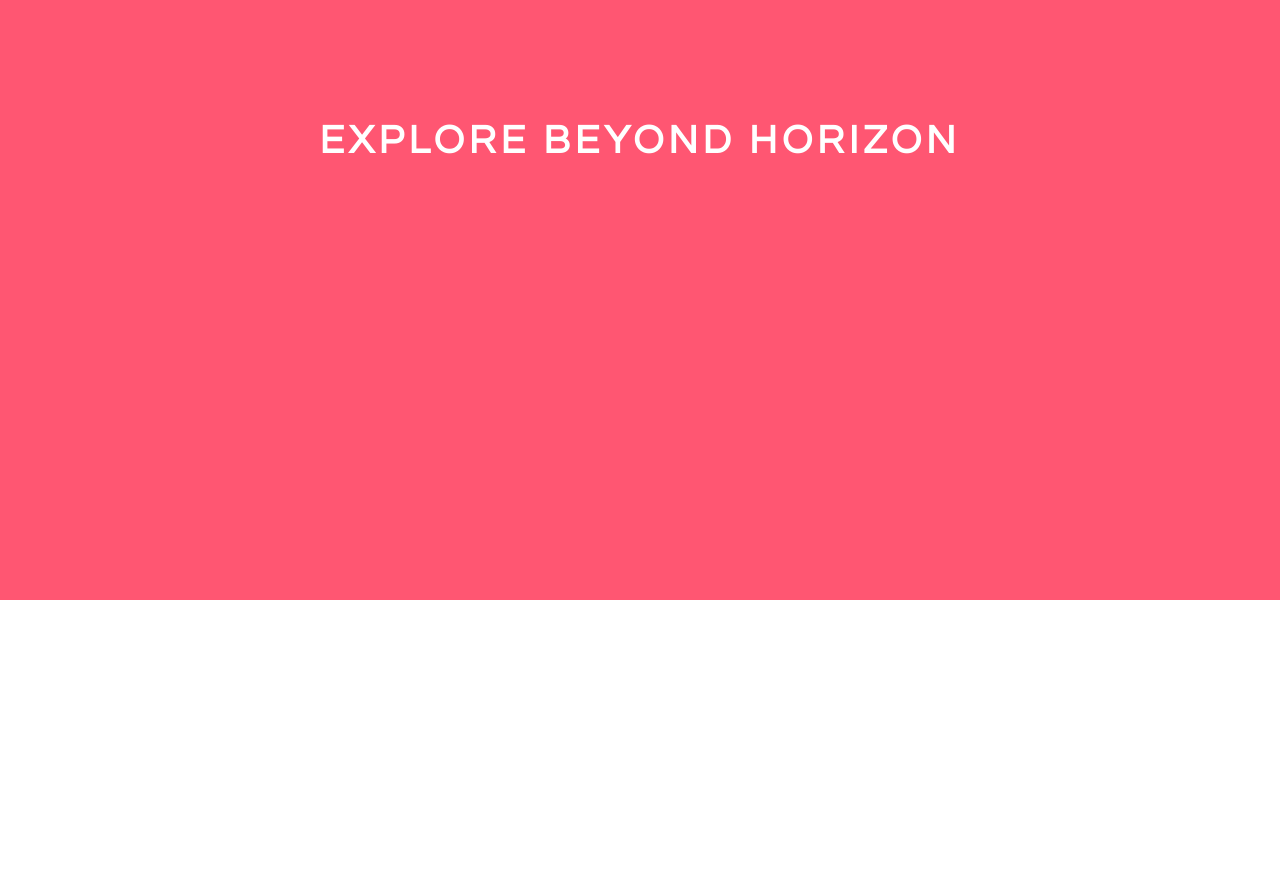
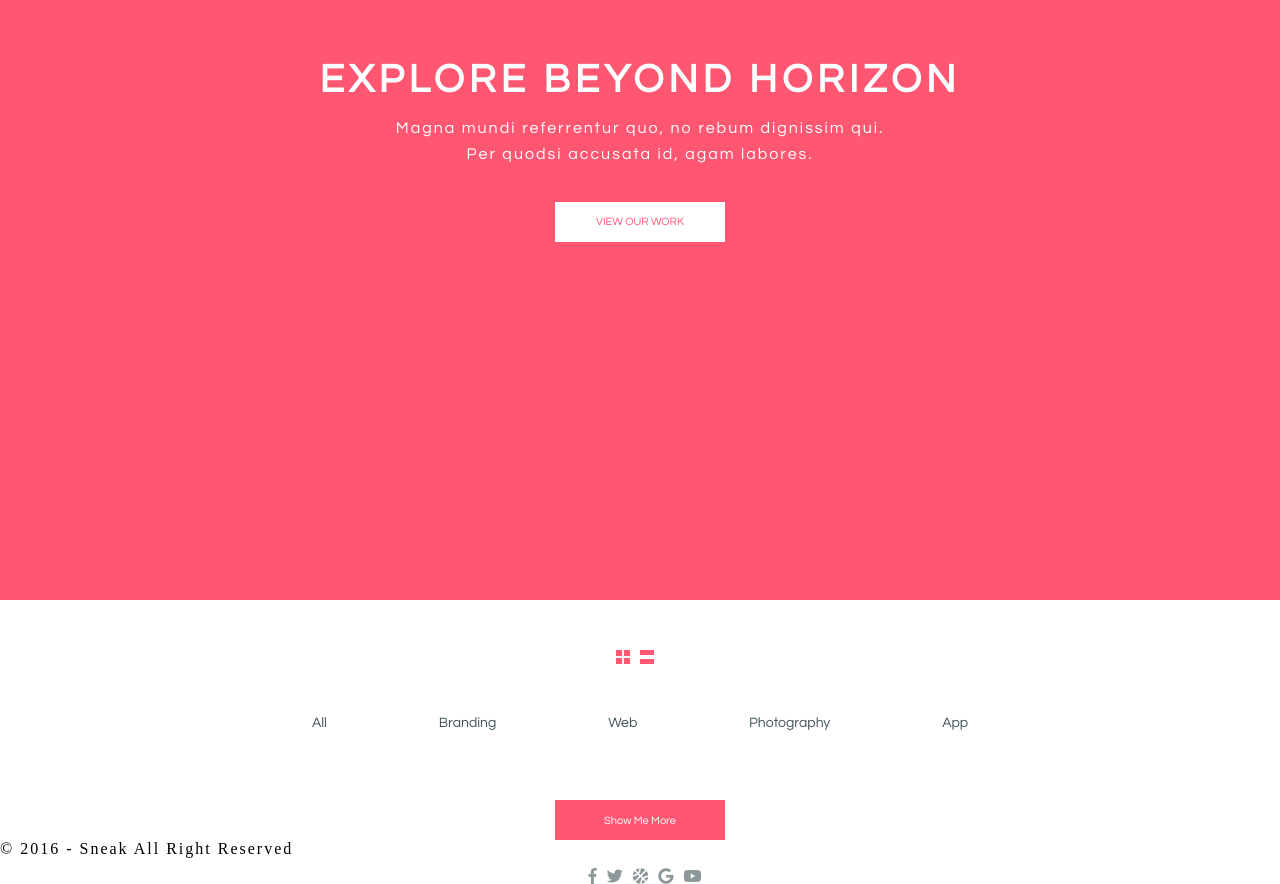
Before and after one commit to paulalenisb/Portafolio-example, a website: page src/index.html in a window 1280 px wide. Shown: the part 380-1264 px from the top of the page. Before the commit the page ends 1020 px from the top, so only its background shows below. Drawn offline with Linux system fonts and the light colour scheme; no server answers.

```diff
--- a/src/index.html
+++ b/src/index.html
@@ -7,7 +7,8 @@
     <meta name="viewport" content="width=device-width, initial-scale=1.0">
     <link rel="stylesheet" href="style.css">
     <link rel="stylesheet" href="https://use.fontawesome.com/releases/v5.5.0/css/all.css">
-    <title>Portafolio</title>
+    <link rel="icon" href="../src/assets/img/favicon.ico" type="image/x-icon">
+    <title>Sneak</title>
 </head>
 
 <body>
@@ -30,18 +31,49 @@
         </nav>
     </header>
 
-    <main class="main">
-        <h1>EXPLORE BEYOND HORIZON</h1>
-    </main>
+
+        <section class="main">
+            <h1>EXPLORE BEYOND HORIZON</h1>
+            <p>Magna mundi referrentur quo, no rebum dignissim qui.</p>
+                <p>Per quodsi accusata id, agam labores.</p>
+                <div class="btn">
+                    <button class="btn-view">VIEW OUR WORK</button>
+                </div>
+            </section>
+
 
     <section>
+        <div class="icon-img">
+            <img class="icon" src="../src/assets/img/Block Icon.png" alt="block icon">
+            <img class="icon" src="../src/assets/img/Column Icon.png" alt="Column icon">
+        </div>
+
+        <div class="section">
+            <ul class="nav-links">
+                <li><a href="#">All</a></li>
+                <li><a href="#">Branding</a></li>
+                <li><a href="#">Web</a></li>
+                <li><a href="#">Photography</a></li>
+                <li><a href="#">App</a></li>
+            </ul>
+        </div>
+
         <div id='grid'>
-
+        </div>
+        <div class="btn">
+            <button class="btn-more">Show Me More</button>
         </div>
     </section>
 
     <footer>
-
+        <p> © 2016 - Sneak All Right Reserved</p>
+        <div class="sn-footer">
+            <i class="fab fa-facebook-f icon-footer"></i>
+            <i class="fab fa-twitter icon-footer"></i>
+            <i class="fas fa-basketball-ball icon-footer"></i>
+            <i class="fab fa-google icon-footer"></i>
+            <i class="fab fa-youtube icon-footer"></i>
+        </div>
     </footer>
     <script src="index.js" type="module"></script>
 </body>
--- a/src/index.js
+++ b/src/index.js
@@ -38,7 +38,7 @@
 
 const loadImg = () => {
 
-    fetch(`${Api.base}?query='food'&perpage=10&client_id=${Api.key}`)
+    fetch(`${Api.base}?query='agency'&perpage=10&client_id=${Api.key}`)
     .then(res => {
         if(res.ok) return res.json()
         else console.log(res.status);
```
